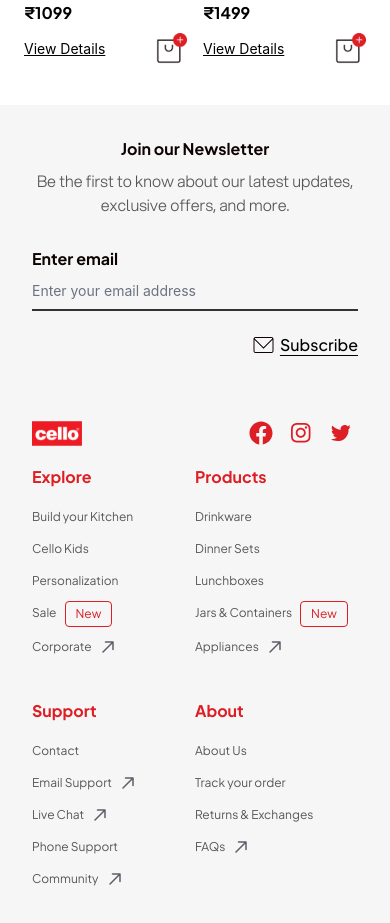
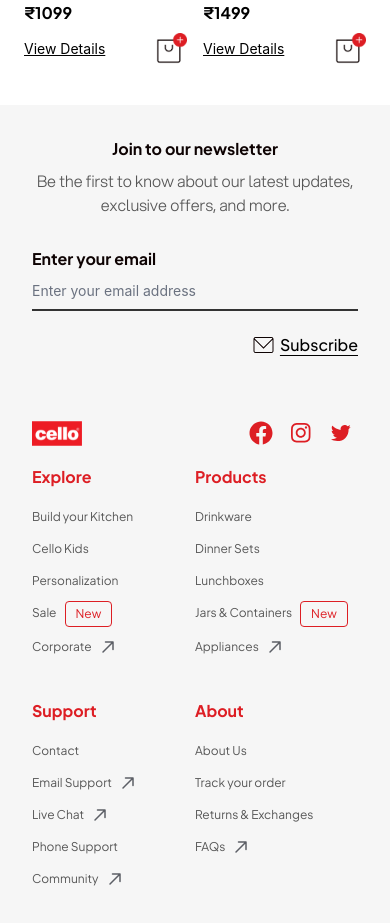
Before and after one commit to avesh-h/ecommerce-prods, a React (Create React App) app: page / in a window 390 px wide. Shown: the part 2860-3783 px from the top of the page. Built offline with nearby package versions, Linux system fonts and the light colour scheme.

Commit message:
dynamic content

```diff
--- a/src/components/footer/NewsLetter.jsx
+++ b/src/components/footer/NewsLetter.jsx
@@ -1,5 +1,13 @@
 import React from "react";
 import emailSvg from "../../assets/svgs/email.svg";
+
+const newsLetterContent = {
+  title: "Join to our newsletter",
+  description:
+    "Be the first to know about our latest updates, exclusive offers, and more.",
+  inputHeading: "Enter your email",
+  subscribeBtnText: "Subscribe",
+};
 
 export const Newsletter = () => {
   return (
@@ -7,17 +15,16 @@ export const Newsletter = () => {
       <div className="flex flex-col gap-y-2 md:gap-y-3 text-center">
         {/* Join our Newsletter */}
         <h3 className="font-bold xs:text-medium md:text-2xl text-palette-black font-eudoxus">
-          Join our Newsletter
+          {newsLetterContent.title}
         </h3>
         <p className="text-palette-gray font-light md:text-xl xs:text-sm font-aspekta">
-          Be the first to know about our latest updates, exclusive offers, and
-          more.
+          {newsLetterContent.description}
         </p>
       </div>
       {/* Enter Email */}
       <div className="flex flex-col gap-y-2.5 md:gap-y-3">
         <h4 className="font-bold text-base md:text-xl text-palette-black font-eudoxus">
-          Enter email
+          {newsLetterContent.inputHeading}
         </h4>
         <input
           className="border-0 border-b-2 border-[#333333] bg-transparent font-normal text-sm placeholder-shown:px-0 pt-0 md:placeholder-shown:text-[16px] focus:outline-none focus:ring-0 focus:border-[#DD1E24]"
@@ -26,7 +33,7 @@ export const Newsletter = () => {
         />
         <div className="flex flex-row-reverse gap-x-1 sm:mt-0 mt-3">
           <p className="font-500 text-base underline decoration-1 underline-offset-4 font-eudoxus cursor-pointer hover:opacity-75">
-            Subscribe
+            {newsLetterContent?.subscribeBtnText}
           </p>
           <img src={emailSvg} alt="email-svg" />
         </div>
--- a/src/components/product-detail/ProductSpecs.jsx
+++ b/src/components/product-detail/ProductSpecs.jsx
@@ -77,7 +77,7 @@ const ProductSpecs = () => {
         </div>
       </div>
       {/* Product Images */}
-      <div className="sm:flex hidden gap-1 pt-10">
+      <div className="sm:flex hidden gap-3 pt-10">
         {productsSpecification?.variants?.map((img, index) => (
           <div
             key={index}
@@ -86,7 +86,7 @@ const ProductSpecs = () => {
             <img
               src={img?.image}
               alt={`Product view ${index + 1}`}
-              className="w-20 h-16 object-contain"
+              className="w-full h-16 object-contain"
             />
           </div>
         ))}
```
